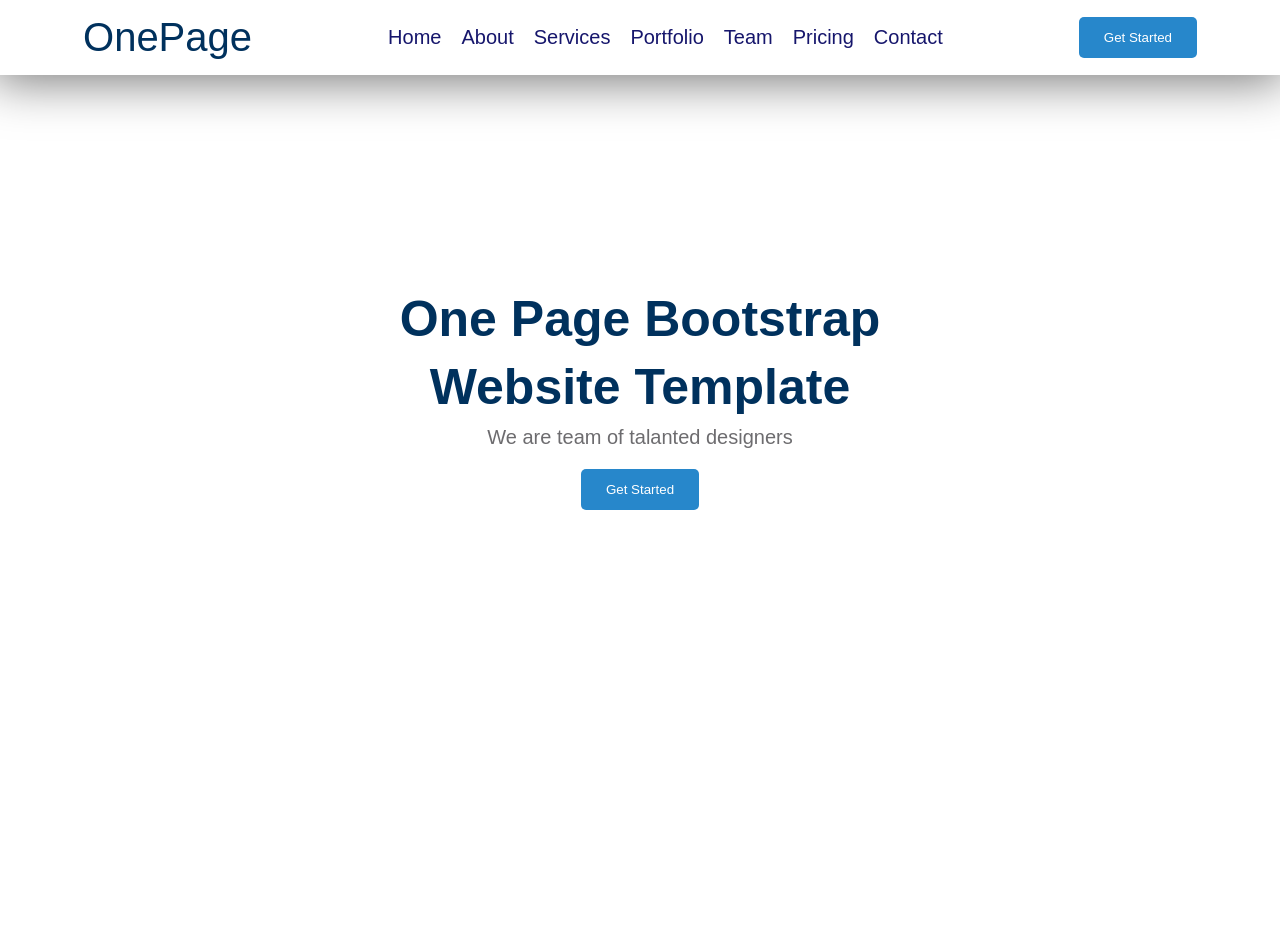
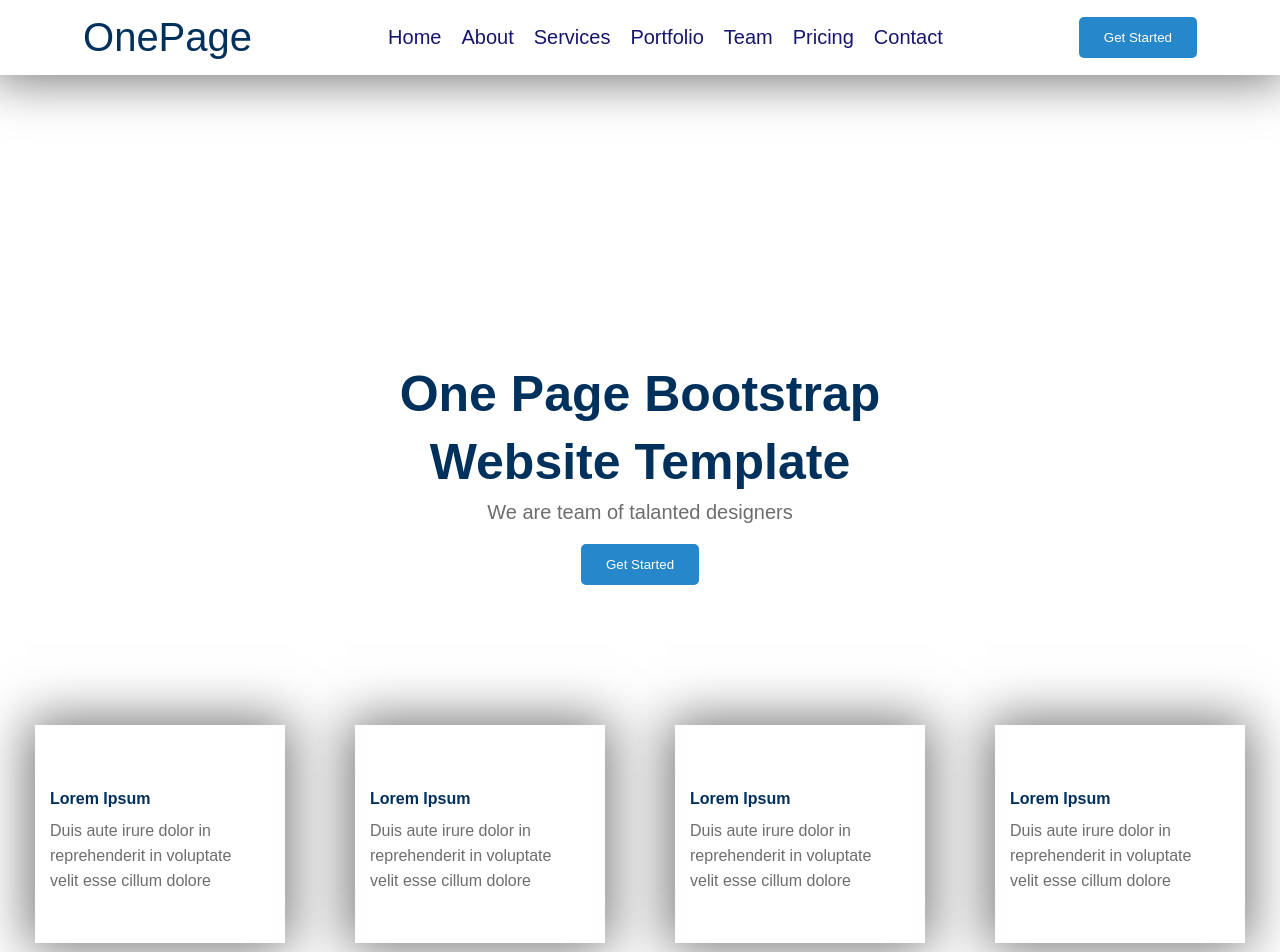
Before and after one commit to Lilia745/drive-storage, a React (Create React App) app: page / in a window 1280 px wide. Shown: the top 952 px of the page. Before the commit the page ends 800 px from the top, so only its background shows below. Built offline with nearby package versions, Linux system fonts and the light colour scheme.

Commit message:
added components

```diff
--- a/public/index.html
+++ b/public/index.html
@@ -39,5 +39,7 @@
       To begin the development, run `npm start` or `yarn start`.
       To create a production bundle, use `npm run build` or `yarn build`.
     -->
+    <script type="module" src="https://unpkg.com/ionicons@7.1.0/dist/ionicons/ionicons.esm.js"></script>
+    <script nomodule src="https://unpkg.com/ionicons@7.1.0/dist/ionicons/ionicons.js"></script>
   </body>
 </html>
--- a/src/App.css
+++ b/src/App.css
@@ -16,7 +16,6 @@ header{
   -webkit-box-shadow: -1px 0px 50px 6px rgba(0, 0, 0, 0.535);
   -moz-box-shadow: -1px 0px 50px 6px rgba(0, 0, 0, 0.551);
   box-shadow: -1px 0px 50px 6px rgba(0, 0, 0, 0.541);
-  position: fixed;
 }
 .logo-div>a{
   font-size: 40px;
@@ -69,3 +68,39 @@ header{
   color:#6d6c6f;
   margin-bottom: 10px;
 }
+.root{
+  width: 100%;
+  display: flex;
+  justify-content: space-around;
+  align-items: center;
+  position: relative;
+  bottom: 150px;
+}
+.divs{
+  width: 250px;
+  display: flex;
+  flex-direction: column;
+  justify-content: center;
+  padding: 50px 15px 50px 15px;
+  -webkit-box-shadow: -1px 0px 50px 6px rgba(0, 0, 0, 0.535);
+  -moz-box-shadow: -1px 0px 50px 6px rgba(0, 0, 0, 0.551);
+  box-shadow: -1px 0px 50px 6px rgba(0, 0, 0, 0.541);
+}
+.divs>ion-icon{
+  font-size: 35px;
+  color: #2787cb;
+  margin-bottom: 15px;
+  cursor: pointer;
+  transition: 0.5s;
+  &:hover{
+    color: #2787cba1;
+  }
+}
+.divs>h4{
+  color: #00315d;
+  margin-bottom: 10px;
+}
+.divs>p{
+  color: #6d6c6f;
+  line-height: 25px;
+}
--- a/src/App.jsx
+++ b/src/App.jsx
@@ -1,5 +1,6 @@
 import './App.css';
 import Button from "./button.js"
+import Component from './components.js';
 
 function App() {
   return (
@@ -43,6 +44,12 @@ function App() {
           <Button/>
         </div>
       </section>
+      <div className="root">
+          <Component/>
+          <Component/>
+          <Component/>
+          <Component/>
+      </div>
     </div>
   );
 }
--- /dev/null
+++ b/src/components.js
@@ -0,0 +1,13 @@
+import './App.css';
+function Component() {
+    return (
+        <div className="divs">
+            <ion-icon name="color-palette-outline"></ion-icon>
+            <h4>Lorem Ipsum</h4>
+            <p>Duis aute irure dolor in</p>
+            <p>reprehenderit in voluptate</p>
+            <p>velit esse cillum dolore</p>
+        </div>
+    );
+}
+export default Component
```
